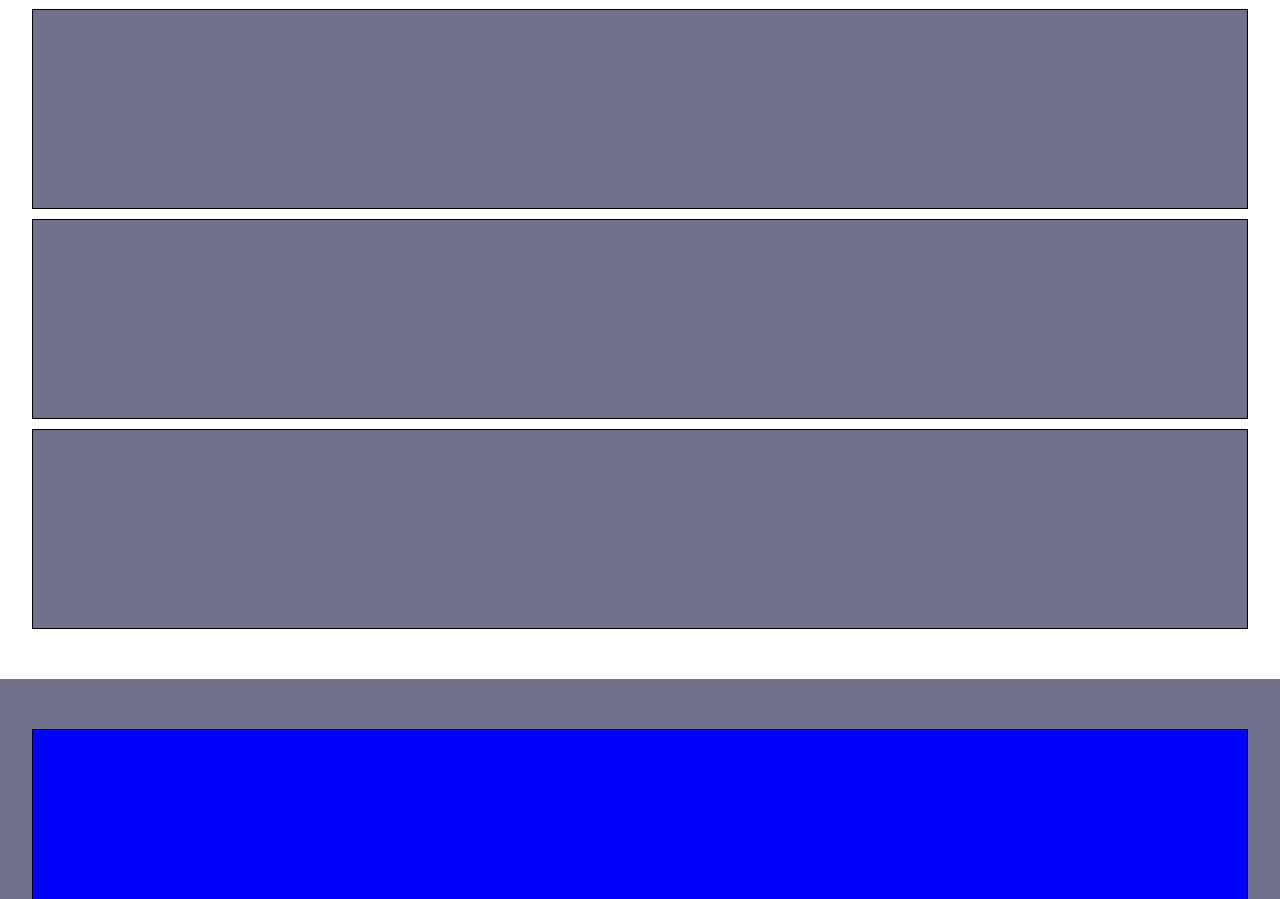
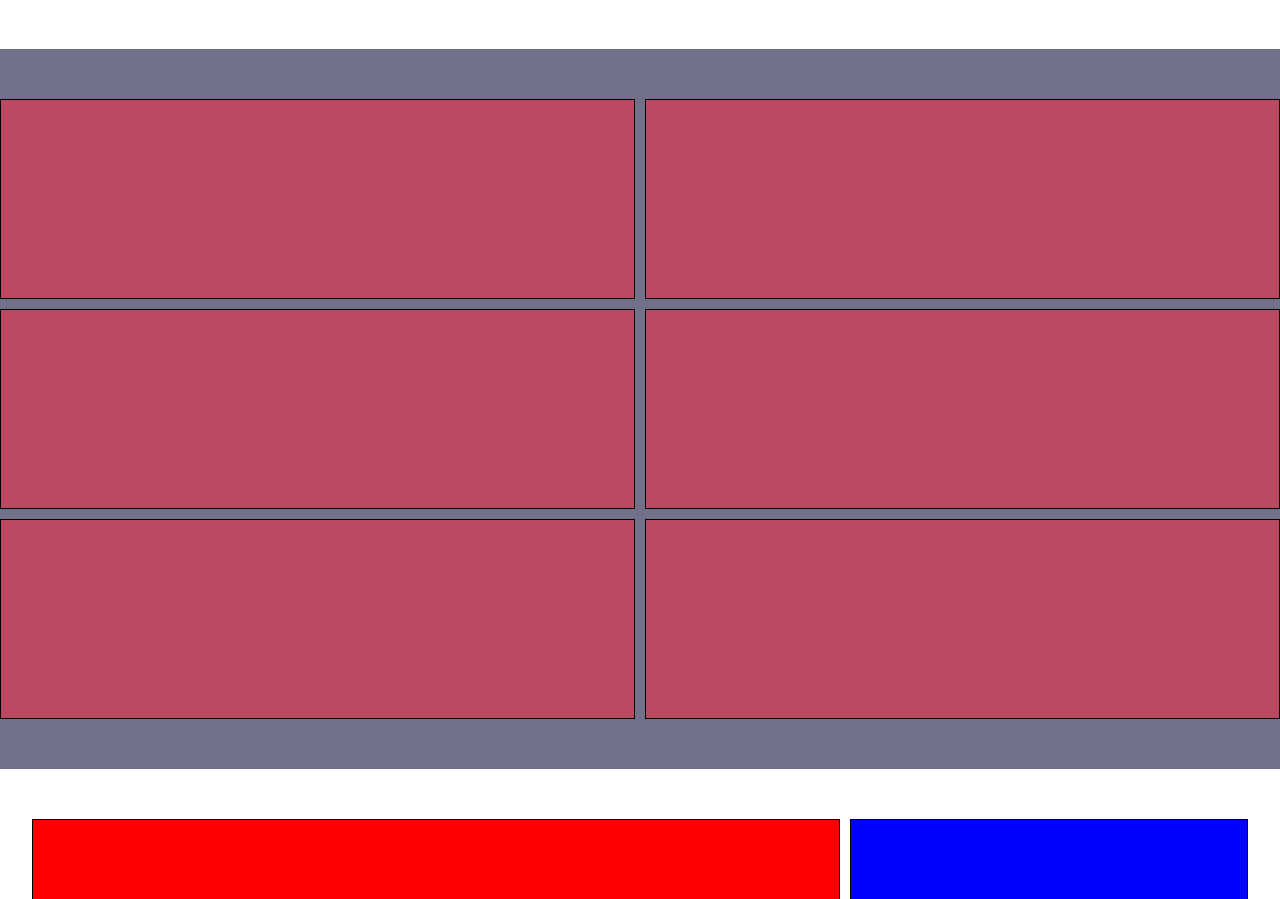
Before and after one commit to FilippoTrogu/htmlcss-responsive-layout, a plain HTML site: page index.html in a window 1280 px wide. Shown: the part 1901-2800 px from the top of the page. Drawn offline with Linux system fonts and the light colour scheme.

Commit message:
media tablet fatta

```diff
--- a/css/style.css
+++ b/css/style.css
@@ -42,6 +42,13 @@ header{
     width: 100%;
     height: 200px;
     background-color: blue;
+    border: 1px solid black;
+}
+
+.col-4th{
+    width: 100%;
+    height: 200px;
+    background-color: rgb(187, 73, 98);
     border: 1px solid black;
 }
 
@@ -94,3 +101,21 @@ header{
 .width-95{
     width: 95%;
 }
+
+
+/* MEDIA Q */
+
+@media  screen and (min-width: 480px){
+    .col-66{
+        width: calc(100% / 3 * 2 - 3px);
+    }
+
+    .col-33{
+        width: calc(100% / 3 - 7px);
+    }
+
+    .col-4th{
+        width: calc(100% / 2 - 5px);
+    }
+
+}
--- a/index.html
+++ b/index.html
@@ -5,19 +5,19 @@
     <meta name="viewport" content="width=device-width, initial-scale=1.0">
     <title>Document</title>
     <link rel="stylesheet" href="./css/style.css">
+    <meta name="viewport" content="width=device-width, initial-scale=1.0">
 </head>
 <body>
     <header>
 
     </header>
 
+    <div class="container">
         <body>
-        <div class="container">
             <!-- First block -->
-
             <div class="row margin-0-auto width-95">
                 <div class="col-66"></div>
-                <div class="col-33"></div>
+                <div class="col-33 margin-t-50"></div>
                 <div class="col-33"></div>
                 <div class="col-33"></div>
                 <div class="col-33 margin-b-50"></div>
@@ -42,37 +42,37 @@
             <!-- fourth block -->
 
             <div class="row bg-lavender padding-t-50 padding-b-50">
-                <div class="col-33 margin-0-auto width-95"></div>
-                <div class="col-33 margin-0-auto width-95"></div>
-                <div class="col-33 margin-0-auto width-95"></div>
-                <div class="col-33 margin-0-auto width-95"></div>
-                <div class="col-33 margin-0-auto width-95"></div>
-                <div class="col-33 margin-0-auto width-95"></div>
+                <div class="col-4th margin-0-auto width-95"></div>
+                <div class="col-4th margin-0-auto width-95"></div>
+                <div class="col-4th margin-0-auto width-95"></div>
+                <div class="col-4th margin-0-auto width-95"></div>
+                <div class="col-4th margin-0-auto width-95"></div>
+                <div class="col-4th margin-0-auto width-95"></div>
             </div>
 
             <!-- sesto blocco -->
 
             <div class="row padding-b-50 padding-b-50 margin-0-auto width-95">
                 <div class="col-66"></div>
-                <div class="col-33"></div>
+                <div class="col-33 margin-t-50"></div>
             </div>
 
-            <div class="footer">
+
+    </body>
+
+    <footer>
+
         <div class="row bg-lavender padding-t-50">
             <div class="col-100 padding-b-50 bg-white margin-0-auto width-95"></div>
             <div class="col-100 bg-black padding-t-50 padding-b-50 margin-0-auto width-95"></div>
 
         </div>
+
+    </footer>
+
     </div>
 
 
 
-
-
-
-
-        </div>
-    </body>
-
 </body>
 </html>
```
Lines whose indentation alone changed are shown as unchanged.
